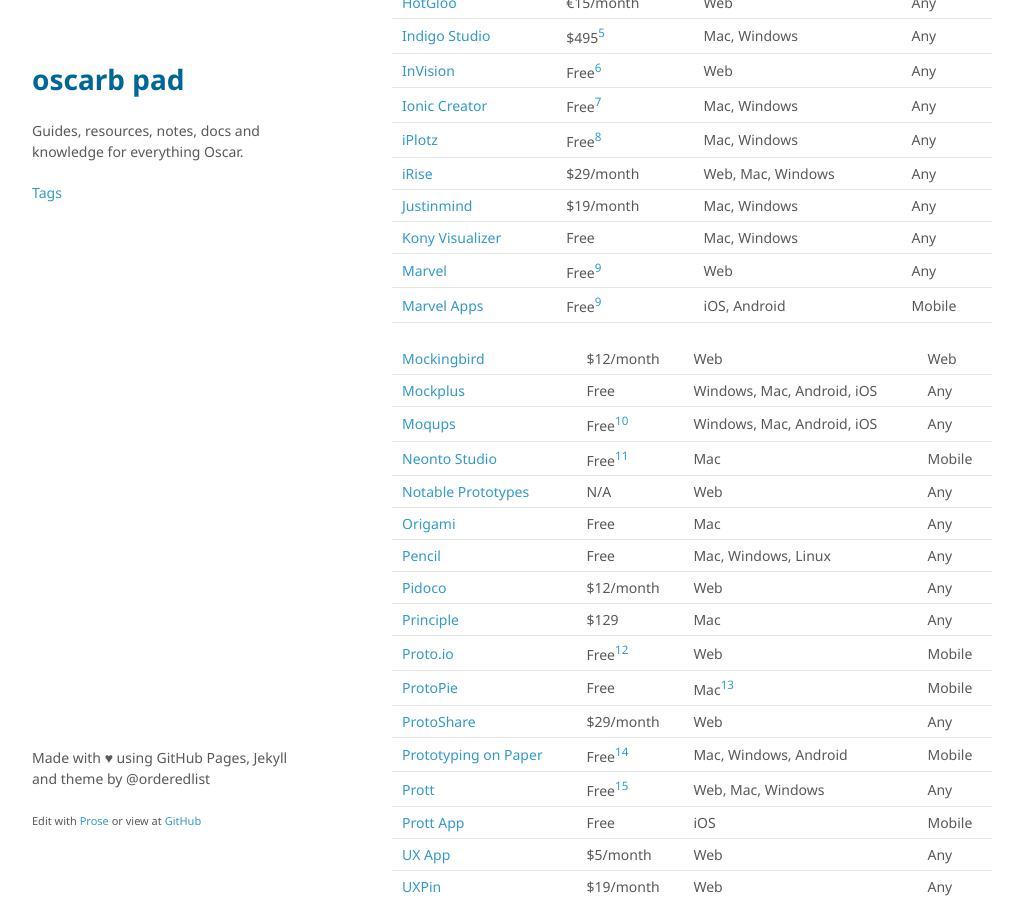
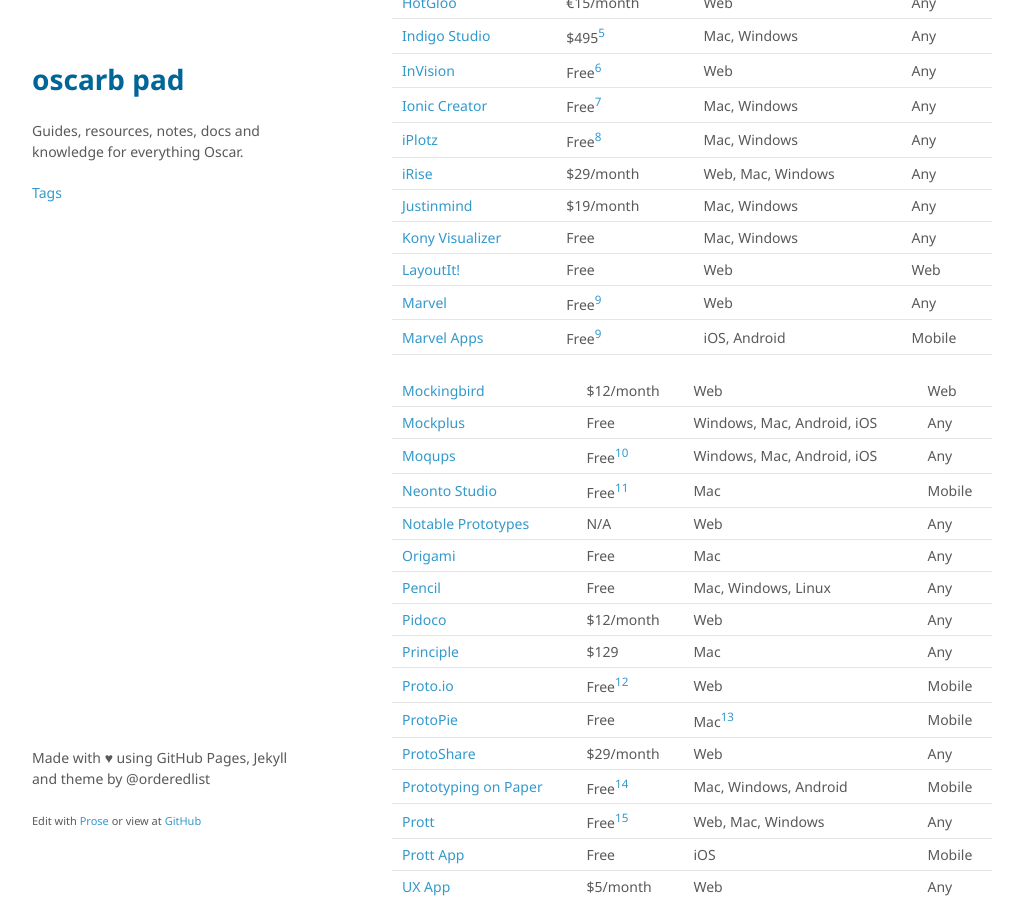
Before and after one commit to oscarb/pad, a Jekyll site: the page built from _docs/prototyping.md, in a window 1280 px wide and 900 px high, scrolled down 833 px. Shown: the whole window, without its empty margins (128-1151 px from the left). Built offline with Jekyll 4.4.1, drawn with Linux system fonts in a browser that asks for light colours; some web fonts are replaced.

Commit message:
Updated prototyping.md

```diff
--- a/_docs/prototyping.md
+++ b/_docs/prototyping.md
@@ -42,6 +42,7 @@ Name | Lowest price | Platform | Protype for
 [iRise](https://www.irise.com/features/prototyping/)  | $29/month | Web, Mac, Windows | Any
 [Justinmind](https://www.justinmind.com/) | $19/month | Mac, Windows | Any
 [Kony Visualizer](http://www.kony.com/products/visualizer) | Free | Mac, Windows | Any
+[LayoutIt!](http://www.layoutit.com/)  | Free | Web | Web
 [Marvel](https://marvelapp.com/) | Free[^marvel] | Web | Any
 [Marvel Apps](https://marvelapp.com/apps/)  | Free[^marvel] | iOS, Android | Mobile
 
```
